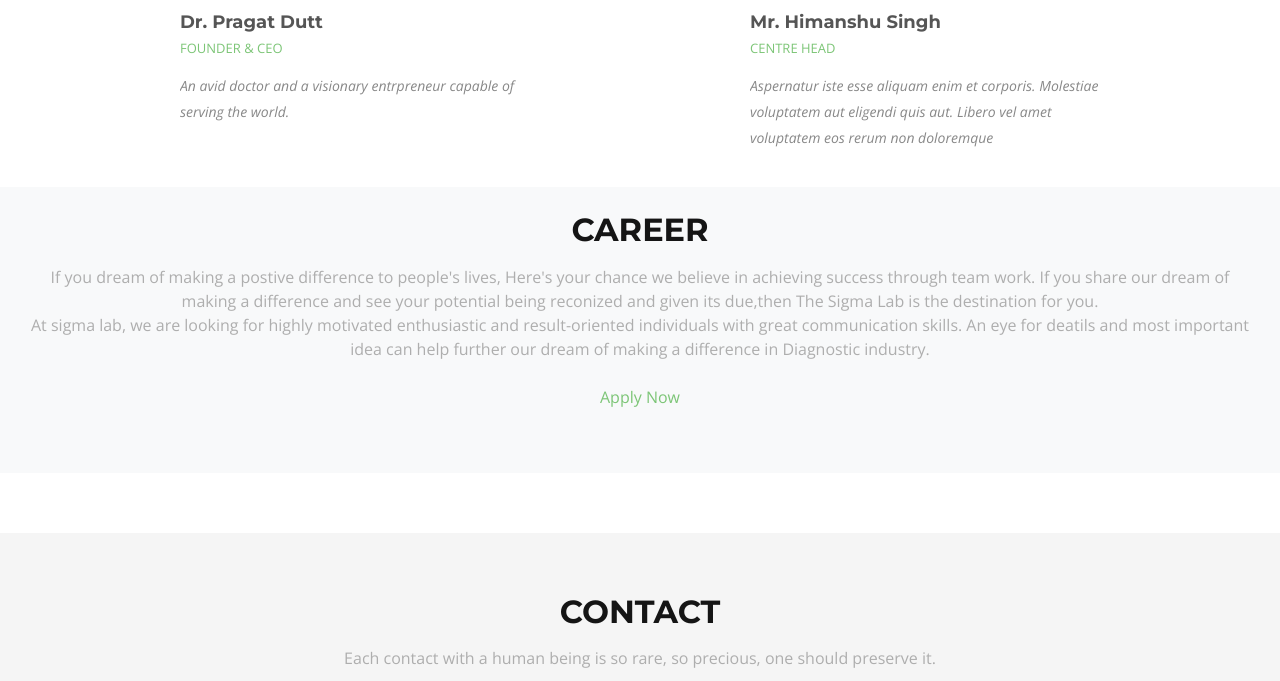
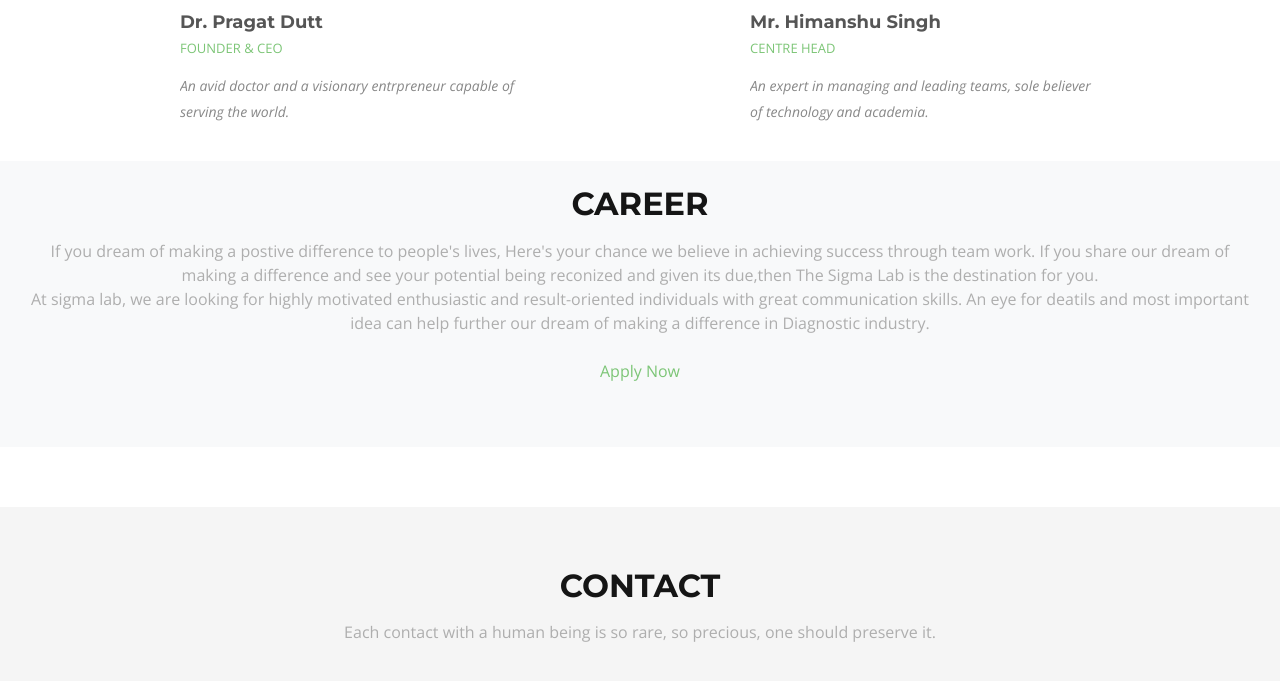
Before and after one commit to alokpandey11/sigmalab, a plain HTML site: page index.html in a window 1280 px wide. Shown: the part 4018-4699 px from the top of the page. Drawn offline with nearby package versions, Linux system fonts and the light colour scheme.

Commit message:
Update index.html
Fixed the bugs that were creating error.

```diff
--- a/index.html
+++ b/index.html
@@ -410,9 +410,7 @@
                   <h4>Mr. Himanshu Singh</h4>
                   <span>Centre Head</span>
                   <p>
-                    Aspernatur iste esse aliquam enim et corporis. Molestiae
-                    voluptatem aut eligendi quis aut. Libero vel amet voluptatem
-                    eos rerum non doloremque
+                    An expert in managing and leading teams, sole believer of technology and academia.
                   </p>
                 </div>
               </div>
@@ -586,7 +584,7 @@
           &copy; Copyright <strong><span>The Sigma Labs</span></strong
           >. All Rights Reserved
         </div>
-        <div class="credits">Designed by <a href="https://www.linkedin.com/in/alok-pandey-b313a5134/" target=" _blank">Alok Pandey</a></div>
+        <div class="credits">Designed by <a href="https://www.linkedin.com/in/alok-pandey-b313a5134/" target=" _blank">Alok</a></div>
         <div class="credits"> <a href="http://www.codebugged.com">Codebugged Organization</a></div>
       </div>
     </footer>
```
